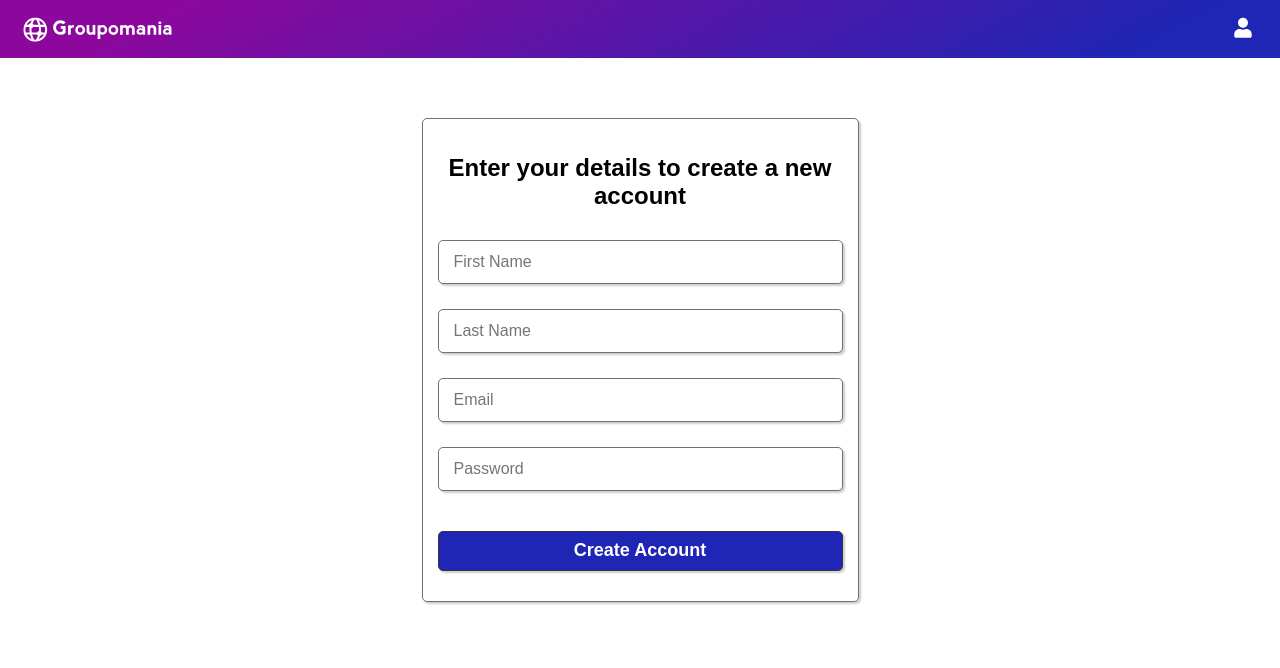
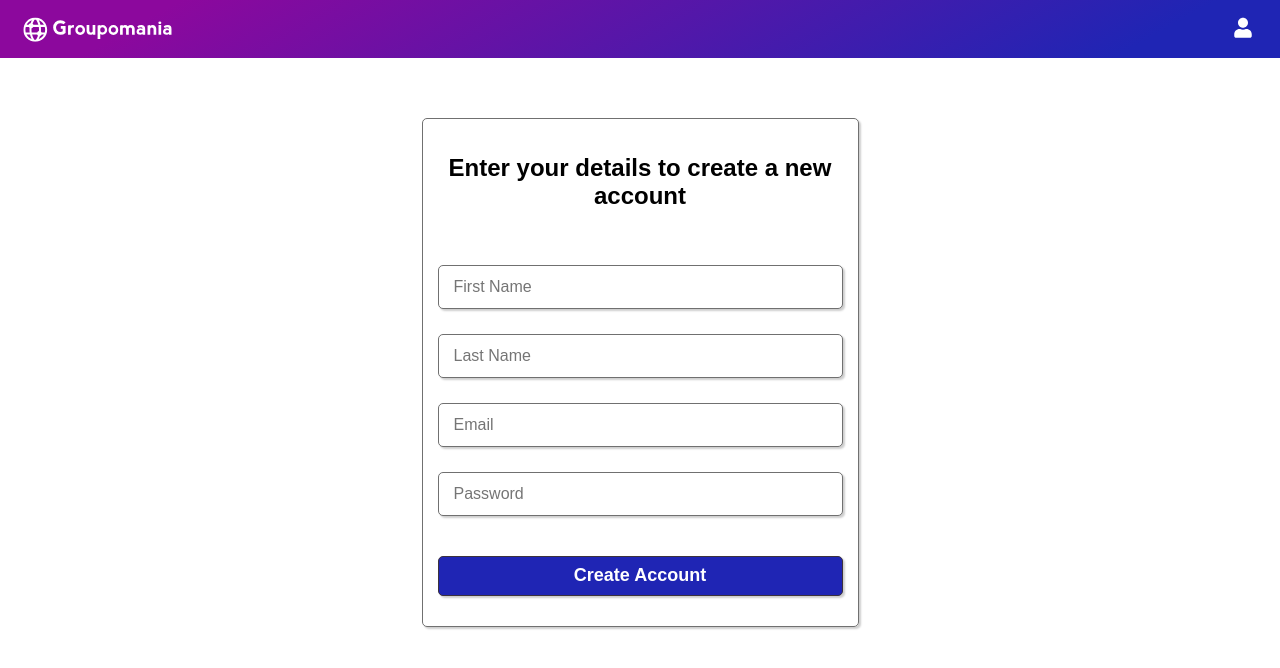
Before and after one commit to basiltime/groupomania-client, a React (Create React App) app: page /create-account in a window 1280 px wide. Shown: the top 668 px of the page. Built offline with nearby package versions, Linux system fonts and the light colour scheme.

Commit message:
Add alerts for client side form validation

```diff
--- a/src/App.scss
+++ b/src/App.scss
@@ -119,6 +119,9 @@ html, body {
     &[type='file'] {
       display: none;
     }
+  }
+  .form__input:nth-of-type(1) {
+    margin-top: 25px;
   }
   .form__textarea {
     @include border;
@@ -277,7 +280,7 @@ html, body {
 .error {
   @include flex-column-center;
   border-radius: 5px;
-  margin: 25px 0px;
+  margin: 15px 0px 15px 0px;
   width: 90%;
   color: $primary;
   background-color: lighten($primary, 55%);
--- a/src/components/create-account.js
+++ b/src/components/create-account.js
@@ -3,7 +3,7 @@ import { useForm } from "react-hook-form"
 import axios from 'axios'
 
 function CreateAccount() {
-    const { register, handleSubmit } = useForm();
+    const { register, handleSubmit, formState: {errors} } = useForm();
     const history =  useHistory()
     function onSubmit(data){
     localStorage.clear()
@@ -27,13 +27,14 @@ function CreateAccount() {
     return ( <main className="main">
       <h2 className="main__header">Enter your details to create a new account</h2>
       <form onSubmit={handleSubmit(onSubmit)} className="form">
-          <input {...register("firstName", { required: true })} type="text" className="form__input" placeholder="First Name" aria-label="First Name" />
-          <input {...register("lastName", { required: true })} type="text" className="form__input" placeholder="Last Name" aria-label="Last Name" />
-          <input {...register("email", { required: true })} type="email" className="form__input" placeholder="Email" aria-label="Email" />
-          <input {...register("password", { required: true})} type="text" className="form__input" placeholder="Password" aria-label="Password" />
-        {/* <FontAwesomeIcon icon={faUserCircle} className="profile-pic" size="10x"/>
-        <label className="button--small" htmlFor="file-upload">Upload Profile Picture</label>
-        <input className="form__input" type="file" id="file-upload" aria-label="Upload profile picture"/> */}
+      {errors.firstName && ( <div role="alert" className="error">First name is required</div>)}
+      {errors.lastName && ( <div role="alert" className="error">Last name is required</div>)}
+      {errors.email && ( <div role="alert" className="error">Email is required</div>)}
+      {errors.password && ( <div role="alert" className="error">Password is required</div>)}
+          <input {...register("firstName", { required: true })} autocomplete="off" type="text" className="form__input" placeholder="First Name" aria-label="First Name" />
+          <input {...register("lastName", { required: true })} autocomplete="off" type="text" className="form__input" placeholder="Last Name" aria-label="Last Name" />
+          <input {...register("email", { required: true })} autocomplete="off" type="email" className="form__input" placeholder="Email" aria-label="Email" />
+          <input {...register("password", { required: true})} autocomplete="off" type="password" className="form__input" placeholder="Password" aria-label="Password" />
         <button type="submit" className="button">Create Account</button>
     </form>
     </main>
--- a/src/components/landing-page.js
+++ b/src/components/landing-page.js
@@ -47,8 +47,8 @@ function LandingPage() {
     return (
         <form onSubmit={handleSubmit(onSubmit)} className="form">
           {error && <div className="error"> {error} </div>}
-          <input {...register("email", { required: true })} type="email" className="form__input" placeholder="Email" aria-label="Email" />
-          <input {...register("password", { required: true, minLength: 6 })} type="password" className="form__input" placeholder="Password" aria-label="Password" />
+          <input {...register("email", { required: true })} autocomplete="off" type="email" className="form__input" placeholder="Email" aria-label="Email" />
+          <input {...register("password", { required: true, minLength: 6 })} autocomplete="off" type="password" className="form__input" placeholder="Password" aria-label="Password" />
           <button type="submit" className="button">Log In</button>
         </form>
     );
```
